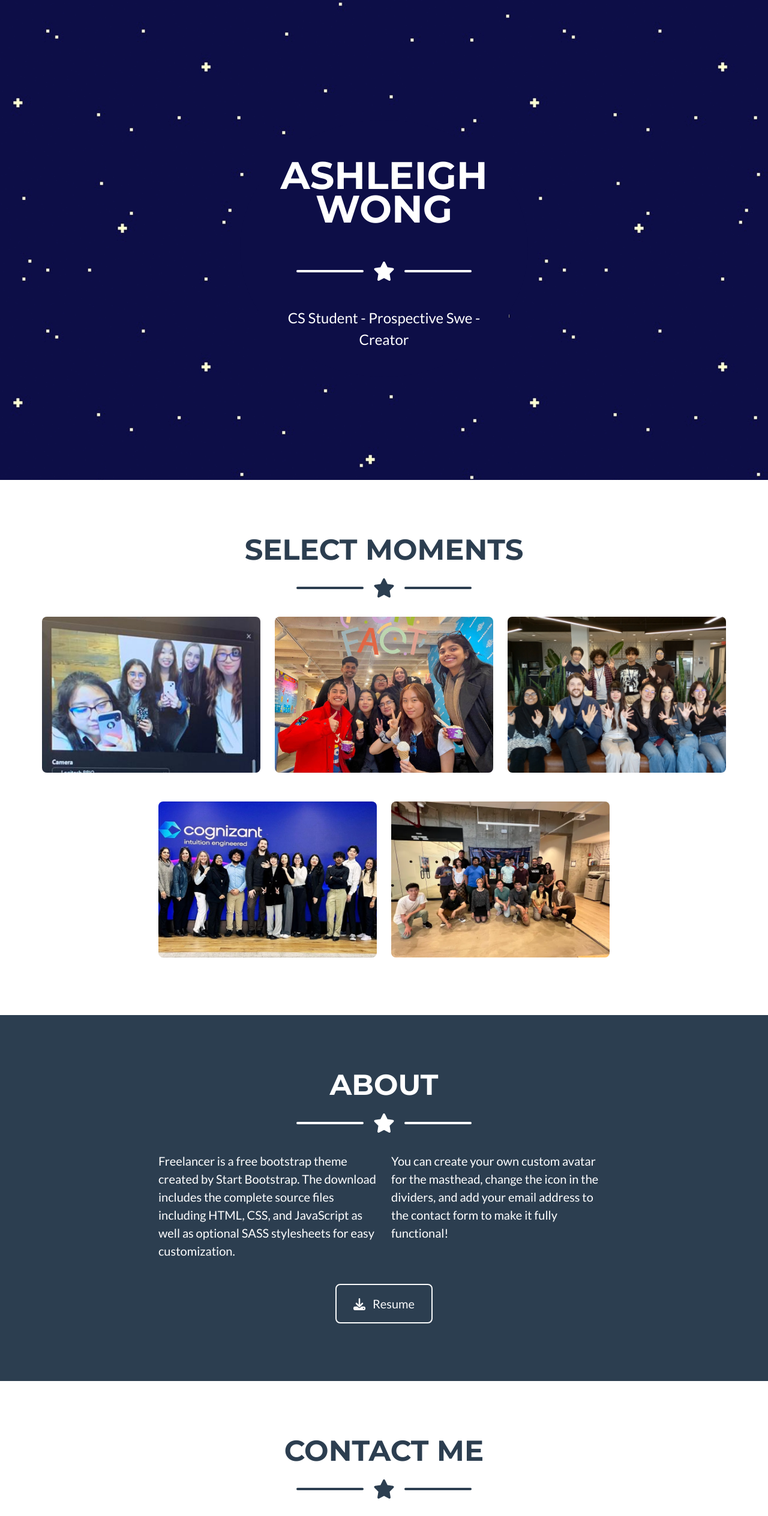
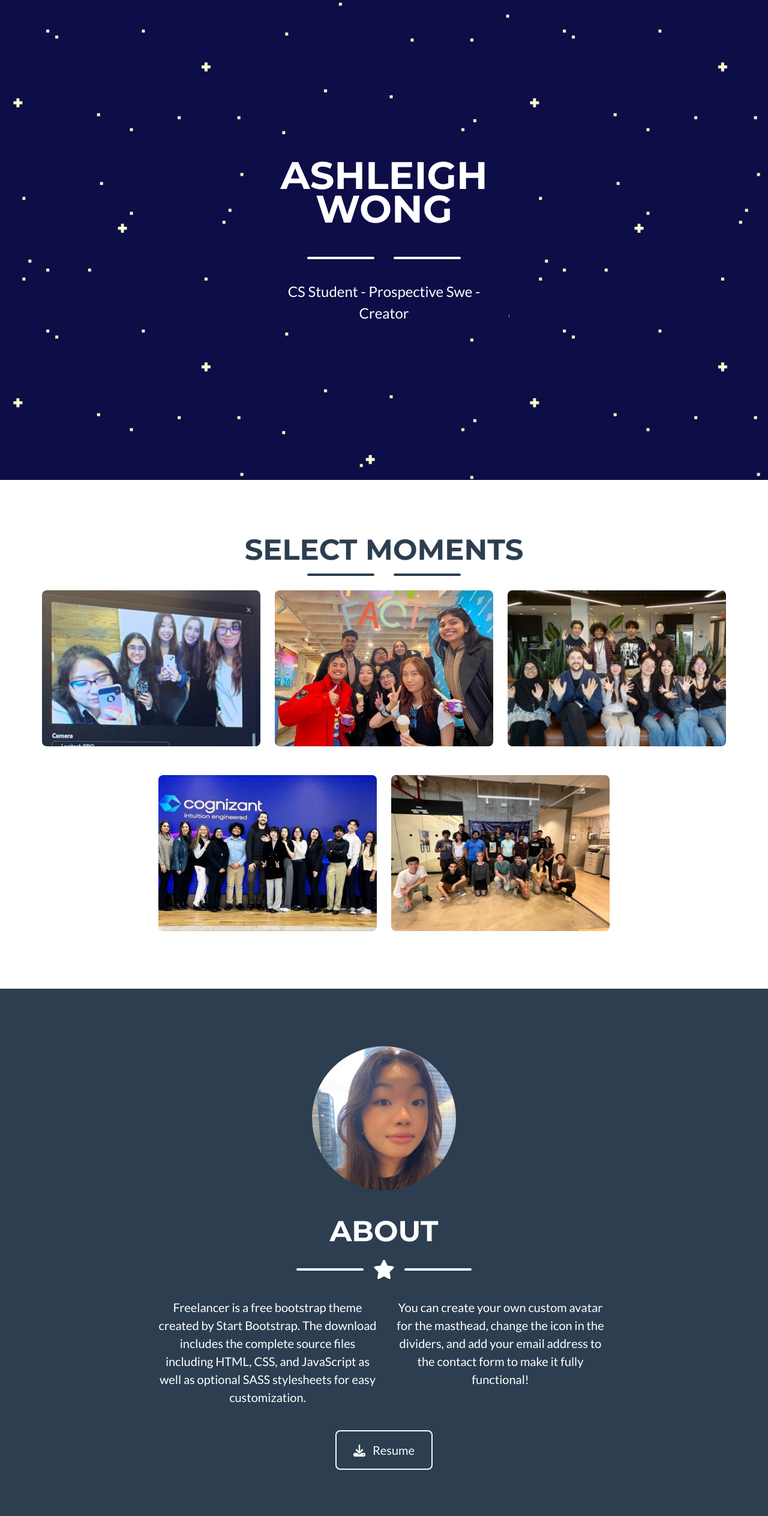
Before and after one commit to AshleighWong/Landing_page2, a plain HTML site: page index.html in a window 1280 px wide. Shown: the top 2527 px of the page at 60% size. Drawn offline with nearby package versions, Linux system fonts and the light colour scheme.

Commit message:
removed star icons

```diff
--- a/index.html
+++ b/index.html
@@ -53,7 +53,7 @@
             <!-- Icon Divider-->
             <div class="divider-custom divider-light">
                 <div class="divider-custom-line"></div>
-                <div class="divider-custom-icon"><i class="fas fa-star"></i></div>
+                <!-- <div class="divider-custom-icon"><i class="fas fa-star"></i></div> -->
                 <div class="divider-custom-line"></div>
             </div>
             <!-- Masthead Subheading-->
@@ -69,7 +69,7 @@
             <!-- Icon Divider-->
             <div class="divider-custom">
                 <div class="divider-custom-line"></div>
-                <div class="divider-custom-icon"><i class="fas fa-star"></i></div>
+                <!-- <div class="divider-custom-icon"><i class="fas fa-star"></i></div> -->
                 <div class="divider-custom-line"></div>
             </div>
             <!-- Portfolio Grid Items-->
@@ -145,9 +145,11 @@
     </section>
     <!-- About Section-->
     <section class="page-section text-white mb-0" id="about" style="background-color:  #2c3e50; ">
-        <div class="container">
+        <div class="container" style="text-align: center">
             <!-- About Section Heading-->
-            <h2 class="page-section-heading text-center text-uppercase text-white">About</h2>
+            <img class=" masthead-avatar mb-5" src="assets/img/selfie.jpg" alt="..." />
+            <h2 class="page-section-heading text-center text-uppercase text-white">About
+            </h2>
             <!-- Icon Divider-->
             <div class="divider-custom divider-light">
                 <div class="divider-custom-line"></div>
@@ -185,7 +187,7 @@
             <!-- Icon Divider-->
             <div class="divider-custom">
                 <div class="divider-custom-line"></div>
-                <div class="divider-custom-icon"><i class="fas fa-star"></i></div>
+                <!-- <div class="divider-custom-icon"><i class="fas fa-star"></i></div> -->
                 <div class="divider-custom-line"></div>
             </div>
             <!-- Contact Section Form-->
```
Also changed, not shown: css/styles.css.
